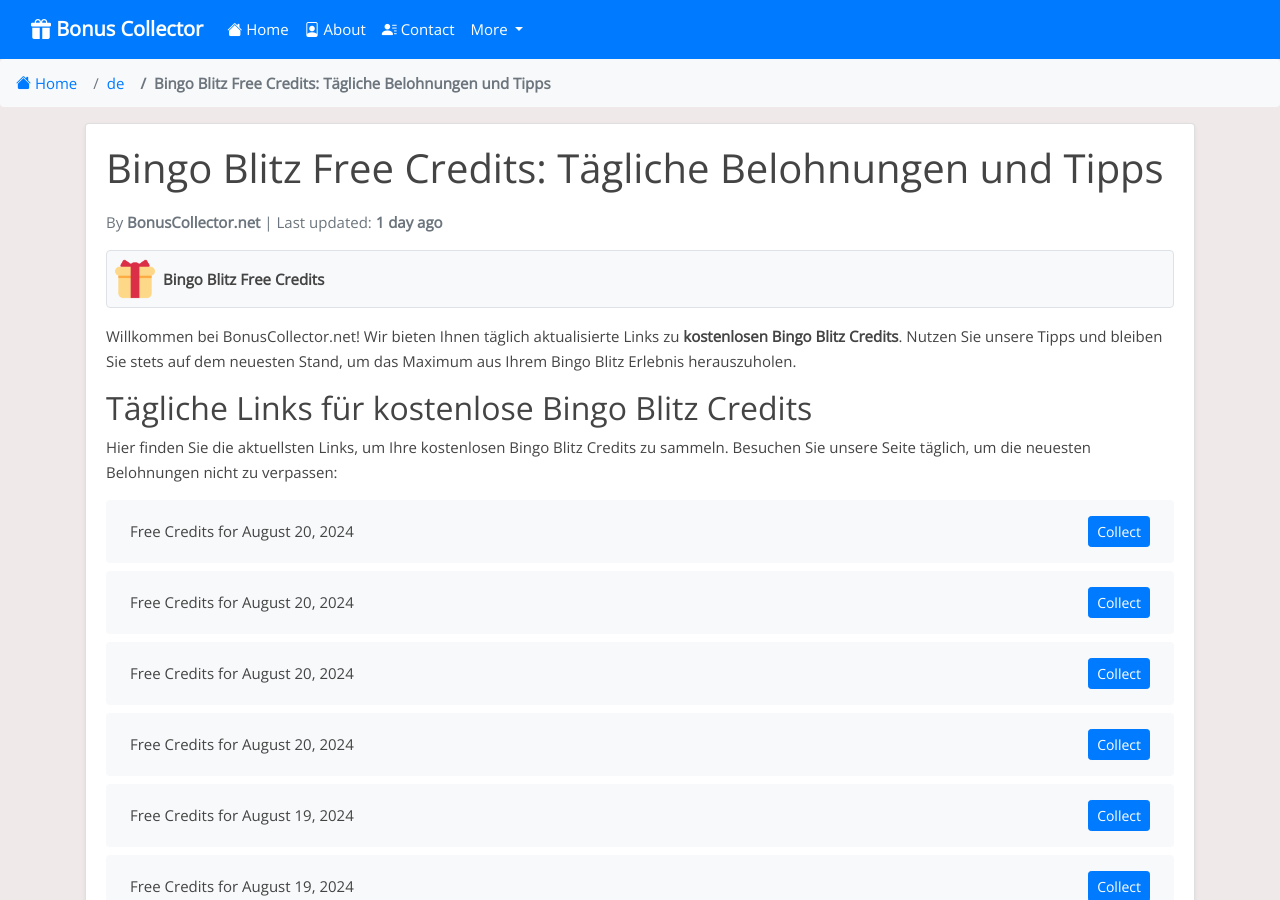
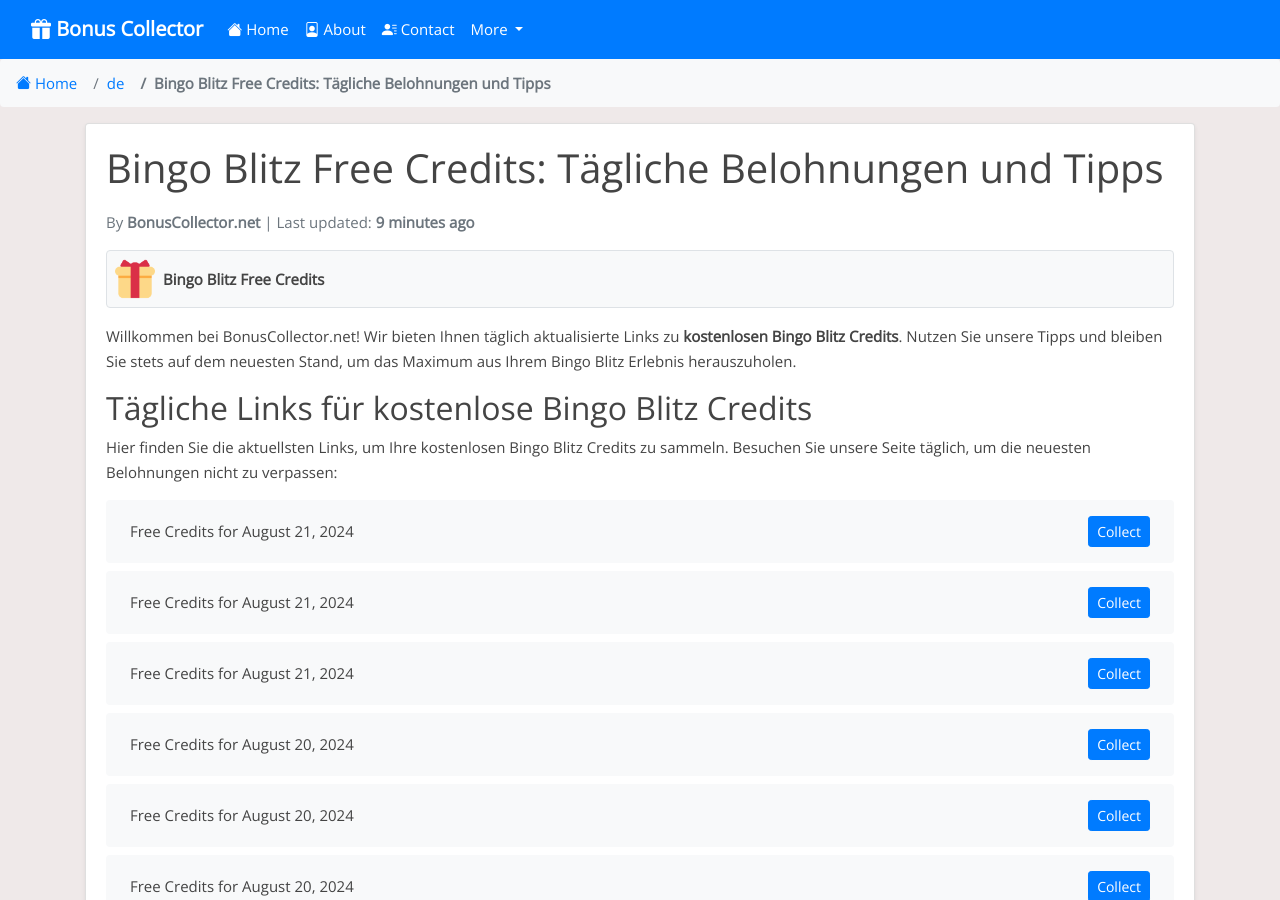
Before and after one commit to Prollad99/bs-net, a Jekyll site: the page built from de/_posts/2024-07-18-bingo-blitz.md, in a window 1280 px wide and 900 px high. Built offline with Jekyll 4.4.1, drawn with Linux system fonts in a browser that asks for light colours; nearby versions of some CDN libraries; comment, search, counter and statistics services are not loaded; some of the changed text lies outside the part shown.

Commit message:
Update bingo-blitz reward links and last modified date

```diff
--- a/_data/include_files.yml
+++ b/_data/include_files.yml
@@ -47,7 +47,7 @@
   last_modified: 2024-08-21 12:48:02
 
 bingo-blitz.html:
-  last_modified: 2024-08-20 17:09:08
+  last_modified: 2024-08-21 17:09:18
 
 willy-wonka.html:
   last_modified: 2024-08-21 03:11:06
--- a/_includes/bingo-blitz.html
+++ b/_includes/bingo-blitz.html
@@ -1,4 +1,16 @@
 <ul class="list-group mt-3 mb-4">
+  <li class="list-group-item d-flex justify-content-between align-items-center">
+    <span>Free Credits for August 21, 2024</span>
+    <a href="https://d10x.co/BingoBlitz/ejirN" class="btn btn-primary btn-sm">Collect</a>
+  </li>
+  <li class="list-group-item d-flex justify-content-between align-items-center">
+    <span>Free Credits for August 21, 2024</span>
+    <a href="https://gnocchi-www.buffalo-ggn.net/?app=bingoblitzVIP&incentive=a75ec33593de6684234ef02c3a1bf583041ef2062fe5b282b1c9528462f06a5c&fbclid=IwY2xjawEy25tleHRuA2FlbQIxMQABHaRDVU4EhFwIsom2nhOexYb_dU1r6KNJc1EruF223hsTun6toWFcyEE3fw_aem_UIdT1u-wASQS5VML7nPbSA" class="btn btn-primary btn-sm">Collect</a>
+  </li>
+  <li class="list-group-item d-flex justify-content-between align-items-center">
+    <span>Free Credits for August 21, 2024</span>
+    <a href="https://d10x.co/BingoBlitz/sHSWU" class="btn btn-primary btn-sm">Collect</a>
+  </li>
   <li class="list-group-item d-flex justify-content-between align-items-center">
     <span>Free Credits for August 20, 2024</span>
     <a href="https://bingo-app-dsa.playtika.com/bingo2-v2-bingoblitz/incentive/?incentive=1aa76f02712e100e3ae88560c1120b646009f2e61dffd9f4f23cc6b596443bf8&desktop=bingoblitz&scene=popup&asset=inbox.PopupGiftCenter&originId=44993&gameref=IG+200824&fbclid=PAZXh0bgNhZW0CMTEAAaai7qLl-6T2PRrs4X95thvESJuV6b3eriaEpoB5FYf1htE2oKDomKSJEQo_aem_UZbhZFep91eB7lGjCZU-Zw" class="btn btn-primary btn-sm">Collect</a>
@@ -387,16 +399,4 @@
     <span>Free Credits for July 14, 2024</span>
     <a href="https://d10x.co/BingoBlitz/900NF" class="btn btn-primary btn-sm">Collect</a>
   </li>
-  <li class="list-group-item d-flex justify-content-between align-items-center">
-    <span>Free Credits for July 13, 2024</span>
-    <a href="https://d10x.co/BingoBlitz/8kDBC" class="btn btn-primary btn-sm">Collect</a>
-  </li>
-  <li class="list-group-item d-flex justify-content-between align-items-center">
-    <span>Free Credits for July 13, 2024</span>
-    <a href="https://bingo-app-dsa.playtika.com/bingo2-v2-bingoblitz/incentive/?incentive=45700c3acb15c50eebdf425f16b2d3d8af93efa16d3a47a2246272628b8cd539&desktop=fb&scene=popup&asset=inbox.PopupGiftCenter&originId=44800&gameref=FBS_120724" class="btn btn-primary btn-sm">Collect</a>
-  </li>
-  <li class="list-group-item d-flex justify-content-between align-items-center">
-    <span>Free Credits for July 12, 2024</span>
-    <a href="https://d10x.co/BingoBlitz/i5W1H" class="btn btn-primary btn-sm">Collect</a>
-  </li>
 </ul>
```
Also changed, not shown: links-json/bingo-blitz.json (+12 -12 lines).
